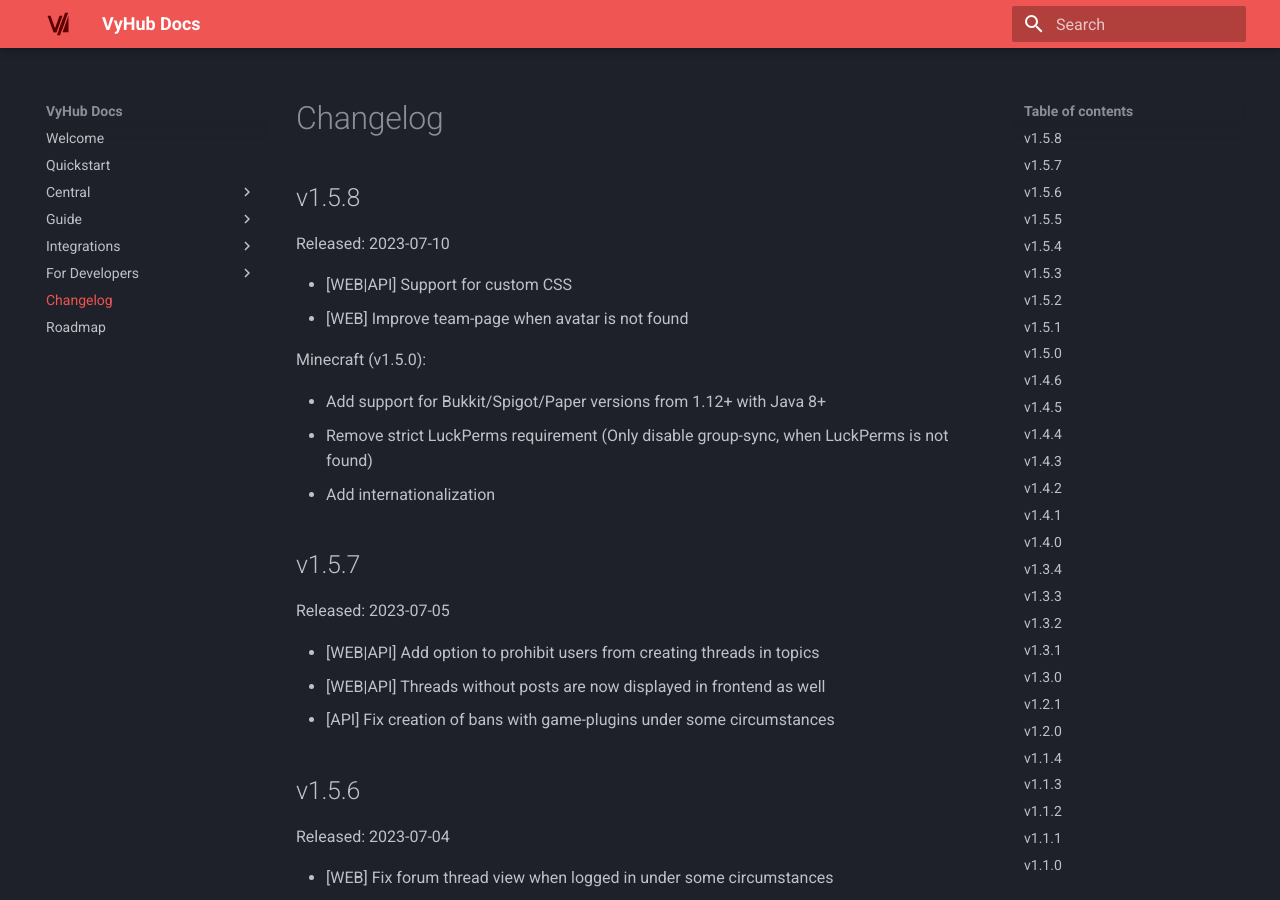
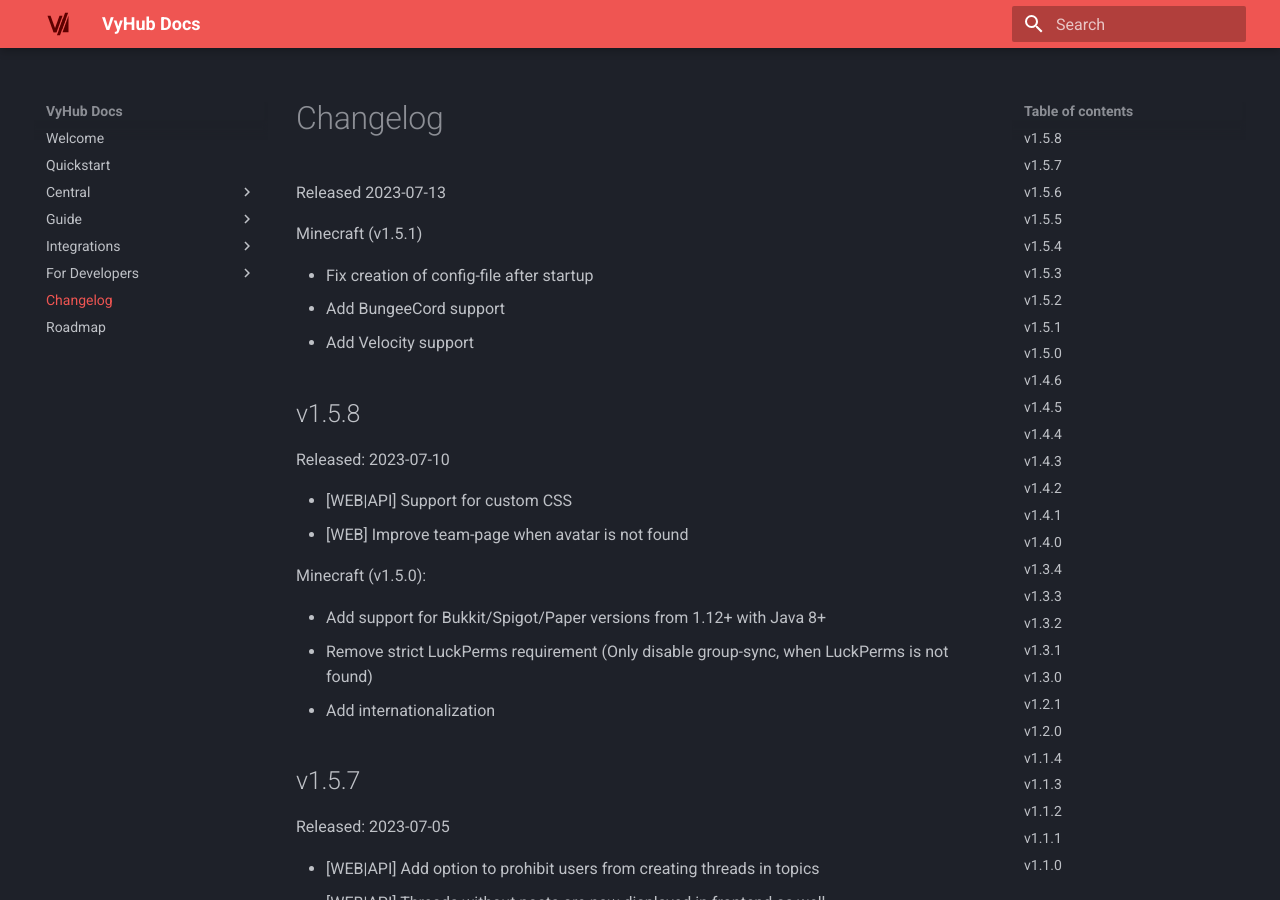
Before and after one commit to nyx-project/vyhub-documentation, an MkDocs documentation site: the page built from docs/changelog.md, in a window 1280 px wide and 900 px high. Built offline with MkDocs 1.6.1 and Material for MkDocs 9.7.7, drawn with Linux system fonts in a browser that asks for light colours; the version menu is left out.

Commit message:
Add minecraft changelog

```diff
--- a/docs/changelog.md
+++ b/docs/changelog.md
@@ -1,4 +1,12 @@
 # Changelog
+
+Released 2023-07-13
+
+Minecraft (v1.5.1)
+
+- Fix creation of config-file after startup
+- Add BungeeCord support
+- Add Velocity support
 
 ## v1.5.8
 
```
